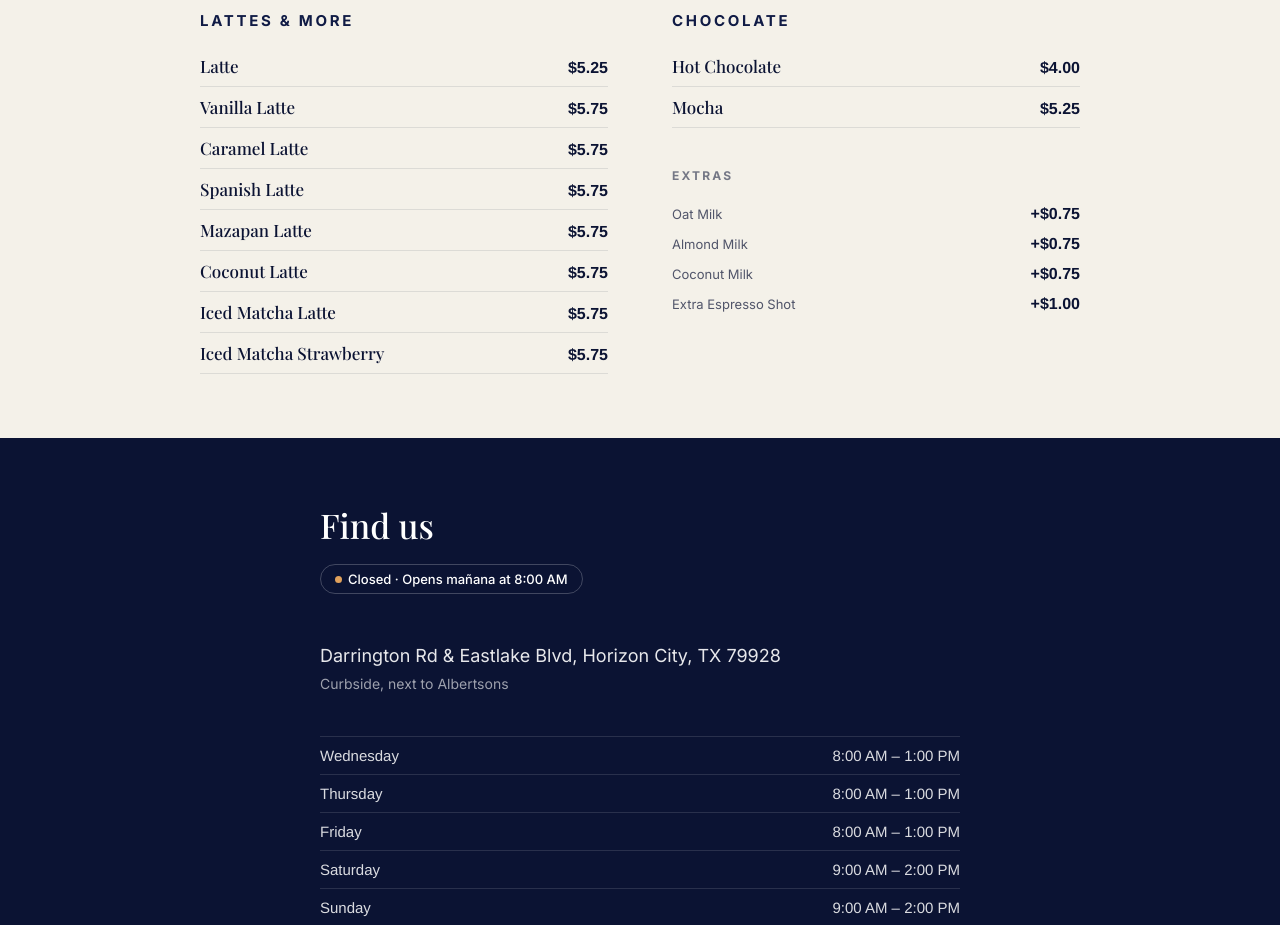
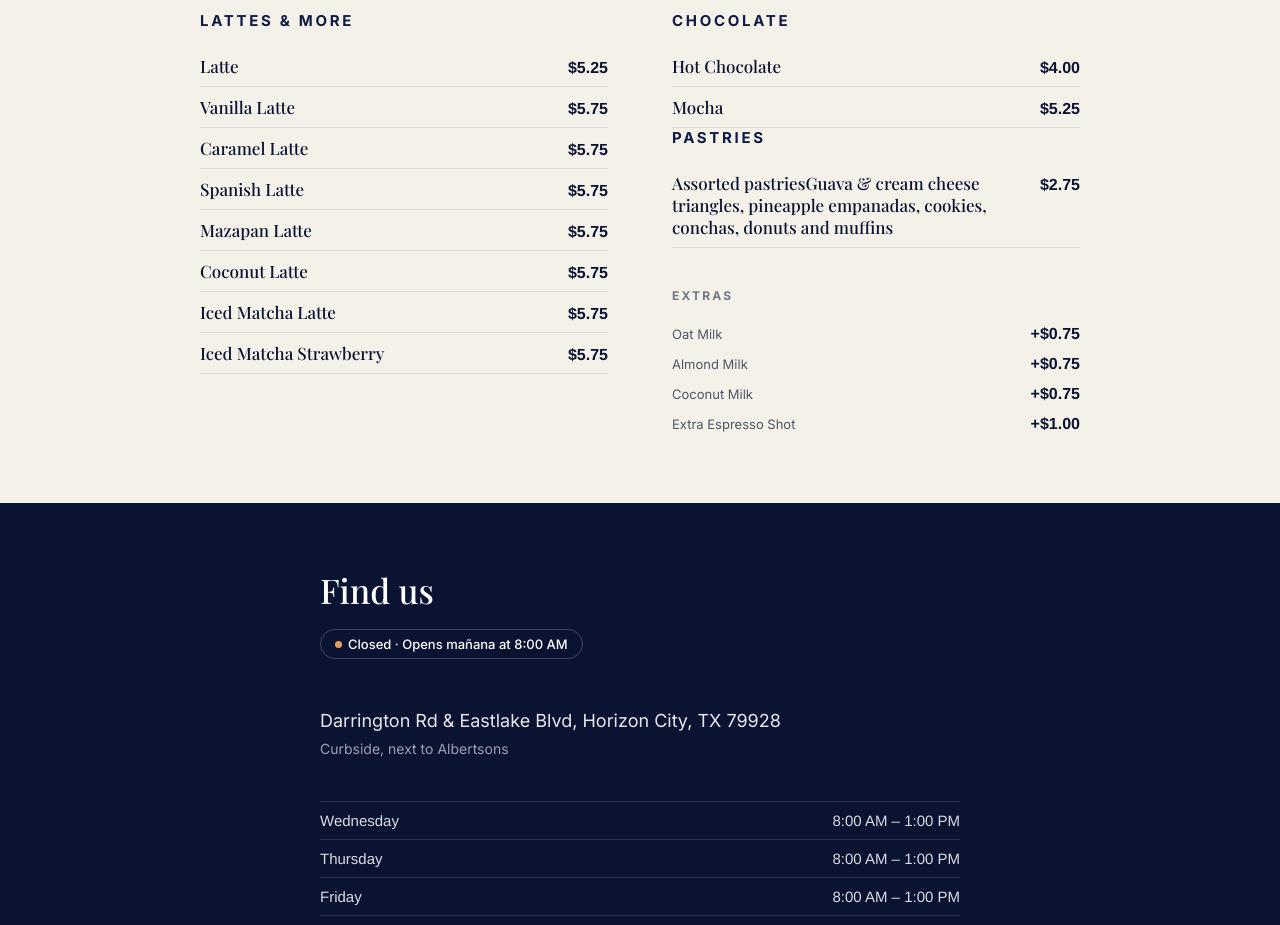
Before and after one commit to chrisbarrandey/barr-and-day-site, a Next.js app: page / in a window 1280 px wide. Shown: the part 1300-2225 px from the top of the page. Built offline with nearby package versions, Linux system fonts and the light colour scheme.

Commit message:
Show Pastries block and product notes in MenuSection

```diff
--- a/components/sections/MenuSection.tsx
+++ b/components/sections/MenuSection.tsx
@@ -1,7 +1,7 @@
 import { Price } from "../ui/Price";
 import menu from "../../content/menu.json";
 
-type MenuItem = { name: string; price: string; anchor?: boolean };
+type MenuItem = { name: string; price: string; anchor?: boolean; note?: string };
 
 function Row({ item, size = "medium" }: { item: MenuItem; size?: "large" | "medium" | "small" }) {
   return (
@@ -9,6 +9,7 @@ function Row({ item, size = "medium" }: { item: MenuItem; size?: "large" | "medi
       <span className="menu-row__name">
         {item.name}
         {item.anchor && <span className="menu-row__tag">your everyday coffee</span>}
+        {item.note && <span className="menu-row__note">{item.note}</span>}
       </span>
       <Price value={item.price} anchor={item.anchor} />
     </div>
@@ -48,6 +49,13 @@ export function MenuSection() {
               ))}
             </div>
 
+            <h2 className="menu__label menu__label--spaced">Pastries</h2>
+            <div className="menu__list menu__list--medium">
+              {(menu.pastries as MenuItem[]).map((item) => (
+                <Row key={item.name} item={item} size="medium" />
+              ))}
+            </div>
+
             <h2 className="menu__label menu__label--small">Extras</h2>
             <div className="menu__list menu__list--small">
               {(menu.extras as MenuItem[]).map((item) => (
```
